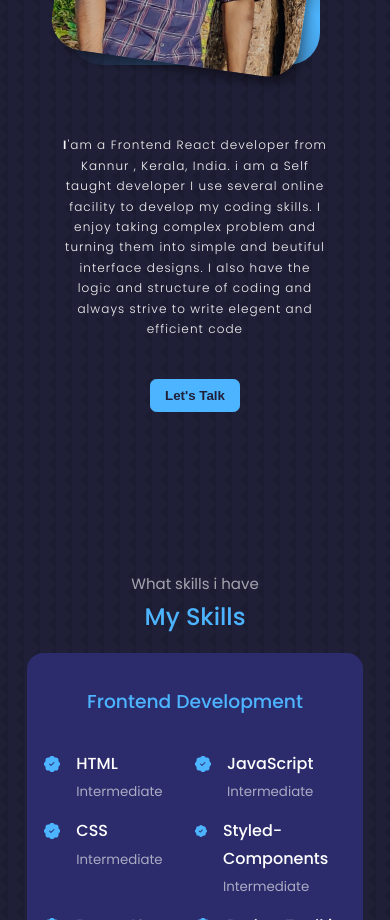
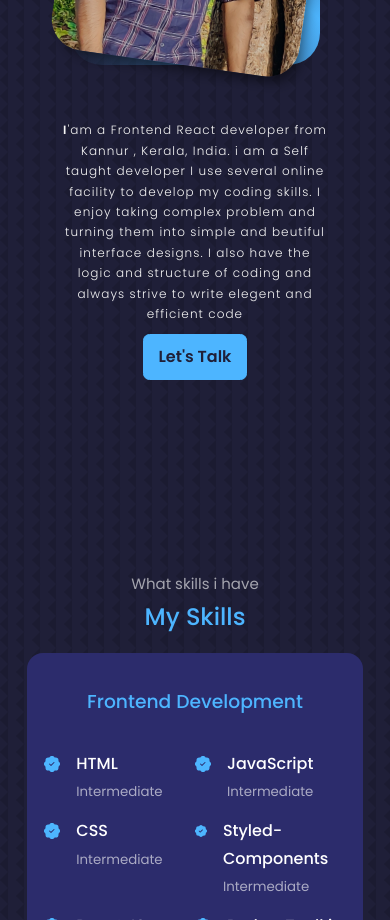
Before and after one commit to ArunKumar000777/portfolio, a React (Create React App) app: page / in a window 390 px wide. Shown: the part 1320-2240 px from the top of the page. Built offline with nearby package versions, Linux system fonts and the light colour scheme.

Commit message:
small style changed

```diff
--- a/src/components/About/About.jsx
+++ b/src/components/About/About.jsx
@@ -22,7 +22,7 @@ const About = () => {
                     <p className="right__desc">
                        <span className="i">I</span>'am a Frontend React developer from Kannur , Kerala, India. i am a Self taught developer I use several online facility to develop my coding skills. I enjoy taking complex problem and turning them into simple and beutiful interface designs. I also have the logic and structure of coding and always strive to write elegent and efficient code
                     </p>
-                    <button className="btn btn-primary right__btn">Let's Talk</button>
+                    <a href="#contact" className="btn btn-primary right__btn">Let's Talk</a>
                 </div>
             </div>
         </section>
--- a/src/components/About/about.css
+++ b/src/components/About/about.css
@@ -173,5 +173,9 @@ p {
     }
     .right__desc {
         text-align: center;
+        margin-top: 15px;
+    }
+    .right__btn{
+        margin-top: 10px;
     }
 }
--- a/src/components/Skills/Skills.jsx
+++ b/src/components/Skills/Skills.jsx
@@ -4,7 +4,7 @@ import "./skills.css";
 const Skills = () => {
     return (
         <section id="skills" className="skills_section">
-            <h5>What skills i have</h5>
+            <h5 >What skills i have</h5>
             <h2>My Skills</h2>
             <div className="container skills__container">
                 <div className="frontend__skills">
--- a/src/components/Skills/skills.css
+++ b/src/components/Skills/skills.css
@@ -74,4 +74,5 @@
     .skills__content {
         row-gap: .8rem;
     }
+
 }
```
